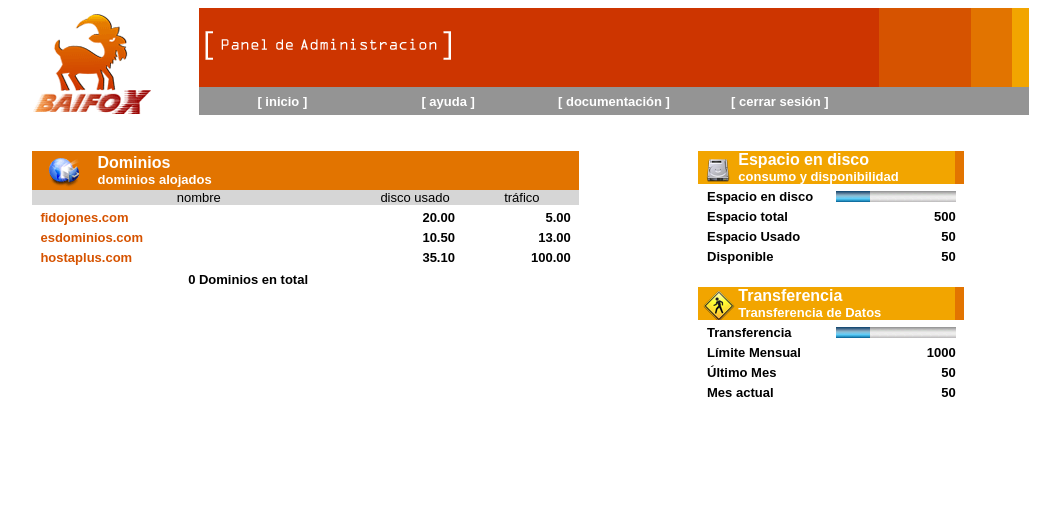
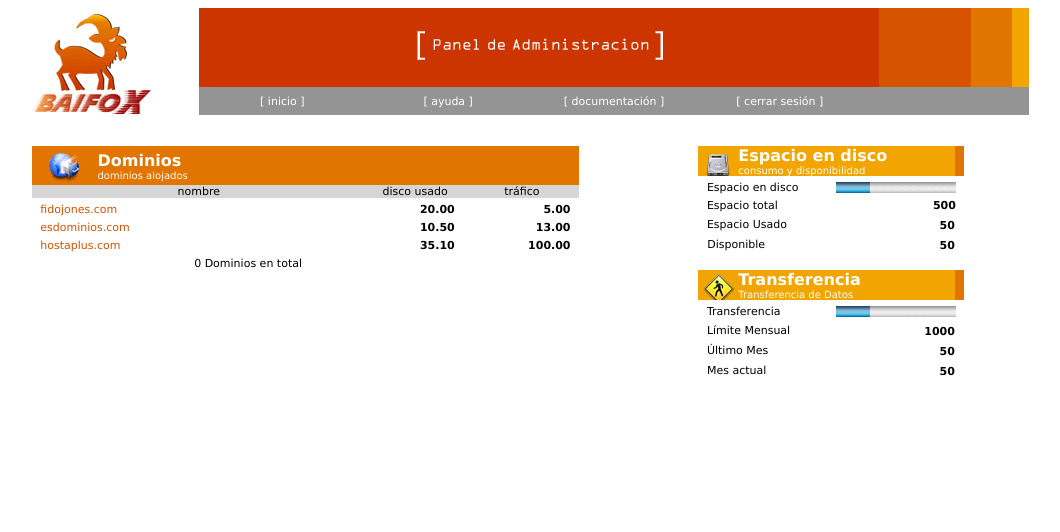
Before and after one commit to BackupTheBerlios/baifox-svn, a PHP site: page /user_panel/index.php in a window 1280 px wide. Shown: the top 532 px of the page, without its empty margins (117-1177 px from the left). Run offline with PHP 8.4, Linux system fonts and the light colour scheme.

Commit message:
diseños preliminares para el panel de usuarios

```diff
--- /dev/null
+++ b/trunk/panel/user_panel/estilos.css
@@ -0,0 +1,4 @@
+td {
+	font-family: Verdana, Arial, Helvetica, sans-serif;
+	font-size: 11px;
+}
--- a/trunk/panel/user_panel/index.php
+++ b/trunk/panel/user_panel/index.php
@@ -2,6 +2,14 @@
 <head>
 <title>Panel Administraci&oacute;n</title>
 <meta http-equiv="Content-Type" content="text/html; charset=iso-8859-1">
+<link href="estilos.css" rel="stylesheet" type="text/css">
+<style type="text/css">
+<!--
+.Estilo2 {font-size: 11px}
+.Estilo5 {font-size: 11px}
+.Estilo6 {font-size: 11px}
+-->
+</style>
 </head>
 
 <body bgcolor="#FFFFFF" text="#000000">
@@ -11,7 +19,7 @@
     <td width="82%" height="71">
       <table width="100%" border="0" cellspacing="0" cellpadding="0">
         <tr>
-          <td bgcolor="#CD3500" width="82%"><img src="images/img_titulo.gif" width="257" height="79"></td>
+          <td bgcolor="#CD3500" width="82%"><div align="center"><img src="images/img_titulo.gif" width="257" height="79"></div></td>
           <td bgcolor="#D65300" width="11%">&nbsp;</td>
           <td bgcolor="#E27400" width="5%">&nbsp;</td>
           <td bgcolor="#F2A500" width="2%">&nbsp;</td>
@@ -23,14 +31,14 @@
     <td width="82%" bgcolor="#949494">
       <table width="100%" border="0" cellspacing="0" cellpadding="0">
         <tr align="center">
-          <td width="150"><b><font face="Arial, Helvetica, sans-serif" size="2" color="#FFFFFF">[
-            inicio ]</font></b></td>
-          <td width="150"><b><font face="Arial, Helvetica, sans-serif" size="2" color="#FFFFFF">[
-            ayuda ]</font></b></td>
-          <td width="150"><b><font face="Arial, Helvetica, sans-serif" size="2" color="#FFFFFF">[
-            documentaci&oacute;n ]</font></b></td>
-          <td width="150"><b><font face="Arial, Helvetica, sans-serif" size="2" color="#FFFFFF">[
-            cerrar sesi&oacute;n ] </font></b></td>
+          <td width="150"><font color="#FFFFFF">[
+            inicio ]</font></td>
+          <td width="150"><font color="#FFFFFF">[
+            ayuda ]</font></td>
+          <td width="150"><font color="#FFFFFF">[
+            documentaci&oacute;n ]</font></td>
+          <td width="150"><font color="#FFFFFF">[
+            cerrar sesi&oacute;n ] </font></td>
           <td width="150"><b></b></td>
         </tr>
       </table>
@@ -47,42 +55,42 @@
             <table width="100%" border="0" cellspacing="0" cellpadding="0">
               <tr>
                 <td width="12%" align="center"><img src="images/img_mundo.gif" width="39" height="39"></td>
-                <td width="88%"><font face="Arial, Helvetica, sans-serif" size="1"><b><font size="3" color="#FFFFFF">Dominios</font><font size="2" color="#FFFFFF"><br>
-                  dominios alojados</font></b></font></td>
+                <td width="88%"><font face="Verdana, Arial, Helvetica, sans-serif" size="1"><b><font size="3" color="#FFFFFF">Dominios</font><font size="2" color="#FFFFFF"><br>
+                        </font></b><font size="2" color="#FFFFFF"><font size="1">dominios alojados</font></font></font></td>
               </tr>
             </table>
           </td>
         </tr>
         <tr align="center">
-          <td width="61%" bgcolor="#D6D6D6"><font face="Arial, Helvetica, sans-serif" size="2">nombre</font></td>
-          <td width="18%" bgcolor="#D6D6D6"><font face="Arial, Helvetica, sans-serif" size="2">disco
-            usado</font></td>
-          <td width="21%" bgcolor="#D6D6D6"><font face="Arial, Helvetica, sans-serif" size="2">tr&aacute;fico</font></td>
+          <td width="61%" bgcolor="#D6D6D6">nombre</td>
+          <td width="18%" bgcolor="#D6D6D6">disco
+            usado</td>
+          <td width="21%" bgcolor="#D6D6D6">tr&aacute;fico</td>
         </tr>
         <tr align="center">
           <td colspan="3">
             <table width="100%" border="0" cellspacing="5" cellpadding="0">
               <tr align="center">
-                <td width="61%" align="left"><b><font face="Arial, Helvetica, sans-serif" size="2" color="#D65300">&nbsp;fidojones.com</font></b></td>
-                <td width="18%" align="right"><b><font face="Arial, Helvetica, sans-serif" size="2">20.00&nbsp;</font></b></td>
-                <td width="21%" align="right"><b><font face="Arial, Helvetica, sans-serif" size="2">5.00&nbsp;</font></b></td>
+                <td width="61%" align="left"><span class="Estilo5"><font color="#D65300">&nbsp;fidojones.com</font></span></td>
+                <td width="18%" align="right"><strong><span class="Estilo6">20.00&nbsp;</span></strong></td>
+                <td width="21%" align="right"><span class="Estilo5"><b>5.00</b></span><b>&nbsp;</b></td>
               </tr>
               <tr align="center">
-                <td width="61%" align="left"><b><font face="Arial, Helvetica, sans-serif" size="2" color="#D65300">&nbsp;esdominios.com</font></b></td>
-                <td width="18%" align="right"><b><font face="Arial, Helvetica, sans-serif" size="2">10.50&nbsp;</font></b></td>
-                <td width="21%" align="right"><b><font face="Arial, Helvetica, sans-serif" size="2">13.00&nbsp;</font></b></td>
+                <td width="61%" align="left" class="Estilo6"><span class="Estilo5"><font color="#D65300">&nbsp;esdominios.com</font></span></td>
+                <td width="18%" align="right"><span class="Estilo5"><b>10.50&nbsp;</b></span></td>
+                <td width="21%" align="right" class="Estilo5"><b>13.00&nbsp;</b></td>
               </tr>
               <tr align="center">
-                <td width="61%" align="left"><b><font face="Arial, Helvetica, sans-serif" size="2" color="#D65300">&nbsp;hostaplus.com</font></b></td>
-                <td width="18%" align="right"><b><font face="Arial, Helvetica, sans-serif" size="2">35.10&nbsp;</font></b></td>
-                <td width="21%" align="right"><b><font face="Arial, Helvetica, sans-serif" size="2">100.00&nbsp;</font></b></td>
+                <td width="61%" align="left" class="Estilo5"><font color="#D65300">&nbsp;hostaplus.com</font></td>
+                <td width="18%" align="right"><strong class="Estilo5">35.10&nbsp;</strong></td>
+                <td width="21%" align="right"><b class="Estilo5">100.00&nbsp;</b></td>
               </tr>
             </table>
           </td>
         </tr>
         <tr align="center">
-          <td colspan="2"><font face="Arial, Helvetica, sans-serif" size="2"><b>0
-            Dominios en total</b></font></td>
+          <td colspan="2">0
+            Dominios en total</td>
           <td width="21%">&nbsp;</td>
         </tr>
       </table>
@@ -95,30 +103,30 @@
             <table width="100%" border="0" cellspacing="0" cellpadding="0" background="images/fnd_disco.gif">
               <tr>
                 <td width="15%" align="center">&nbsp;</td>
-                <td width="85%"><font face="Arial, Helvetica, sans-serif" size="1"><b><font size="3" color="#FFFFFF">Espacio
-                  en disco</font><font size="2" color="#FFFFFF"><br>
-                  consumo y disponibilidad</font></b></font></td>
+                <td width="85%"><font face="Arial, Helvetica, sans-serif" size="1"><b><font color="#FFFFFF" size="3" face="Verdana, Arial, Helvetica, sans-serif">Espacio
+                  en disco</font><font color="#FFFFFF"><br>
+                  </font></b></font><font size="1"><font color="#FFFFFF"><font size="1">consumo y disponibilidad</font></font></font><font size="1">&nbsp;</font></td>
               </tr>
             </table>
             <table width="100%" border="0" cellspacing="5" cellpadding="0">
               <tr align="center">
-                <td width="46%" align="left"><b><font face="Arial, Helvetica, sans-serif" size="2">&nbsp;Espacio
-                  en disco</font></b></td>
+                <td width="46%" align="left" class="Estilo2">&nbsp;Espacio
+                  en disco</td>
                 <td width="34%"><img src="images/barra_progreso.gif" width="120" height="11"></td>
               </tr>
               <tr align="center">
-                <td width="46%" align="left"><b><font face="Arial, Helvetica, sans-serif" size="2">&nbsp;Espacio
-                  total </font></b></td>
-                <td width="34%" align="right"><b><font face="Arial, Helvetica, sans-serif" size="2">500&nbsp;</font></b></td>
+                <td width="46%" align="left" class="Estilo2">&nbsp;Espacio
+                  total </td>
+                <td width="34%" align="right"><b>500<font size="1"></font><font size="1"></font><font face="Verdana, Arial, Helvetica, sans-serif" size="1">&nbsp;</font></b></td>
               </tr>
               <tr align="center">
-                <td width="46%" align="left"><b><font face="Arial, Helvetica, sans-serif" size="2">&nbsp;Espacio
-                  Usado</font></b></td>
-                <td width="34%" align="right"><b><font face="Arial, Helvetica, sans-serif" size="2">50&nbsp;</font></b></td>
+                <td width="46%" align="left" class="Estilo2">&nbsp;Espacio
+                  Usado</td>
+                <td width="34%" align="right"><b>50<font size="2"></font><font size="2"></font><font face="Verdana, Arial, Helvetica, sans-serif" size="2">&nbsp;</font></b></td>
               </tr>
               <tr align="center">
-                <td width="46%" align="left"><b><font face="Arial, Helvetica, sans-serif" size="2">&nbsp;Disponible</font></b></td>
-                <td width="34%" align="right"><b><font face="Arial, Helvetica, sans-serif" size="2">50&nbsp;</font></b></td>
+                <td width="46%" align="left"><b>&nbsp;</b>Disponible</td>
+                <td width="34%" align="right"><b>50<font size="2"></font><font size="2"></font><font face="Verdana, Arial, Helvetica, sans-serif" size="2">&nbsp;</font></b></td>
               </tr>
             </table>
           </td>
@@ -131,29 +139,29 @@
             <table width="100%" border="0" cellspacing="0" cellpadding="0" background="images/fnd_trafico.gif">
               <tr>
                 <td width="15%" align="center">&nbsp;</td>
-                <td width="85%"><font face="Arial, Helvetica, sans-serif" size="1"><b><font size="3" color="#FFFFFF">Transferencia</font><font size="2" color="#FFFFFF"><br>
-                  Transferencia de Datos</font></b></font></td>
+                <td width="85%"><font face="Arial, Helvetica, sans-serif" size="1"><b><font color="#FFFFFF" size="3" face="Verdana, Arial, Helvetica, sans-serif">Transferencia</font><font color="#FFFFFF" size="2" face="Verdana, Arial, Helvetica, sans-serif"><br>
+                  </font></b></font><font size="1"><font color="#FFFFFF">Transferencia de Datos</font></font><font size="1">&nbsp;</font></td>
               </tr>
             </table>
             <table width="100%" border="0" cellspacing="5" cellpadding="0">
               <tr align="center">
-                <td width="46%" align="left"><b><font face="Arial, Helvetica, sans-serif" size="2">&nbsp;Transferencia</font></b></td>
+                <td width="46%" align="left">&nbsp;Transferencia</td>
                 <td width="34%"><img src="images/barra_progreso.gif" width="120" height="11"></td>
               </tr>
               <tr align="center">
-                <td width="46%" align="left"><b><font face="Arial, Helvetica, sans-serif" size="2">&nbsp;L&iacute;mite
-                  Mensual </font></b></td>
-                <td width="34%" align="right"><b><font face="Arial, Helvetica, sans-serif" size="2">1000&nbsp;</font></b></td>
+                <td width="46%" align="left">&nbsp;L&iacute;mite
+                  Mensual </td>
+                <td width="34%" align="right"><b>1000<font size="2"></font><font size="2"></font><font face="Verdana, Arial, Helvetica, sans-serif" size="2">&nbsp;</font></b></td>
               </tr>
               <tr align="center">
-                <td width="46%" align="left"><b><font face="Arial, Helvetica, sans-serif" size="2">&nbsp;&Uacute;ltimo
-                  Mes </font></b></td>
-                <td width="34%" align="right"><b><font face="Arial, Helvetica, sans-serif" size="2">50&nbsp;</font></b></td>
+                <td width="46%" align="left">&nbsp;&Uacute;ltimo
+                  Mes </td>
+                <td width="34%" align="right"><b>50<font size="2"></font><font size="2"></font><font face="Verdana, Arial, Helvetica, sans-serif" size="2">&nbsp;</font></b></td>
               </tr>
               <tr align="center">
-                <td width="46%" align="left"><b><font face="Arial, Helvetica, sans-serif" size="2">&nbsp;Mes
-                  actual </font></b></td>
-                <td width="34%" align="right"><b><font face="Arial, Helvetica, sans-serif" size="2">50&nbsp;</font></b></td>
+                <td width="46%" align="left"><font face="Verdana, Arial, Helvetica, sans-serif">&nbsp;Mes
+                  actual</font></td>
+                <td width="34%" align="right"><b>50<font size="2"></font><font size="2"></font><font face="Verdana, Arial, Helvetica, sans-serif" size="2">&nbsp;</font></b></td>
               </tr>
             </table>
           </td>
```
